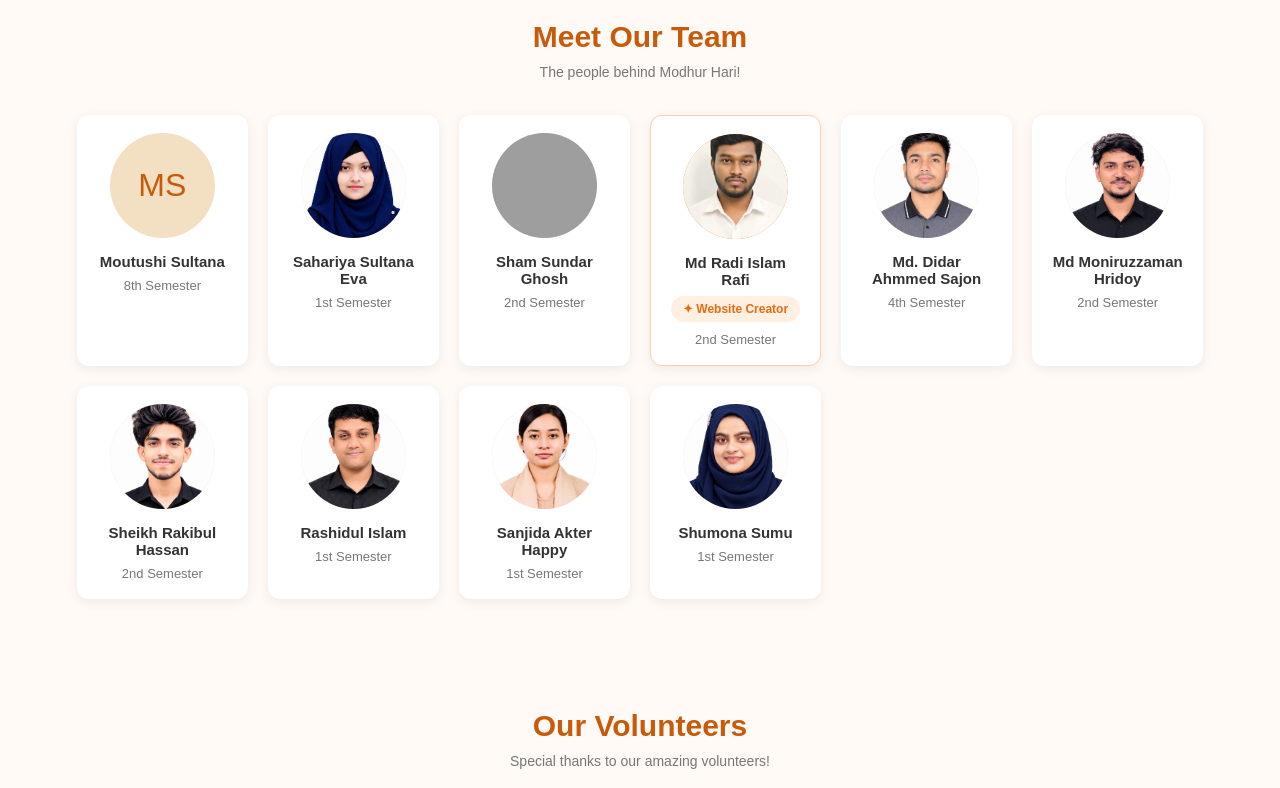
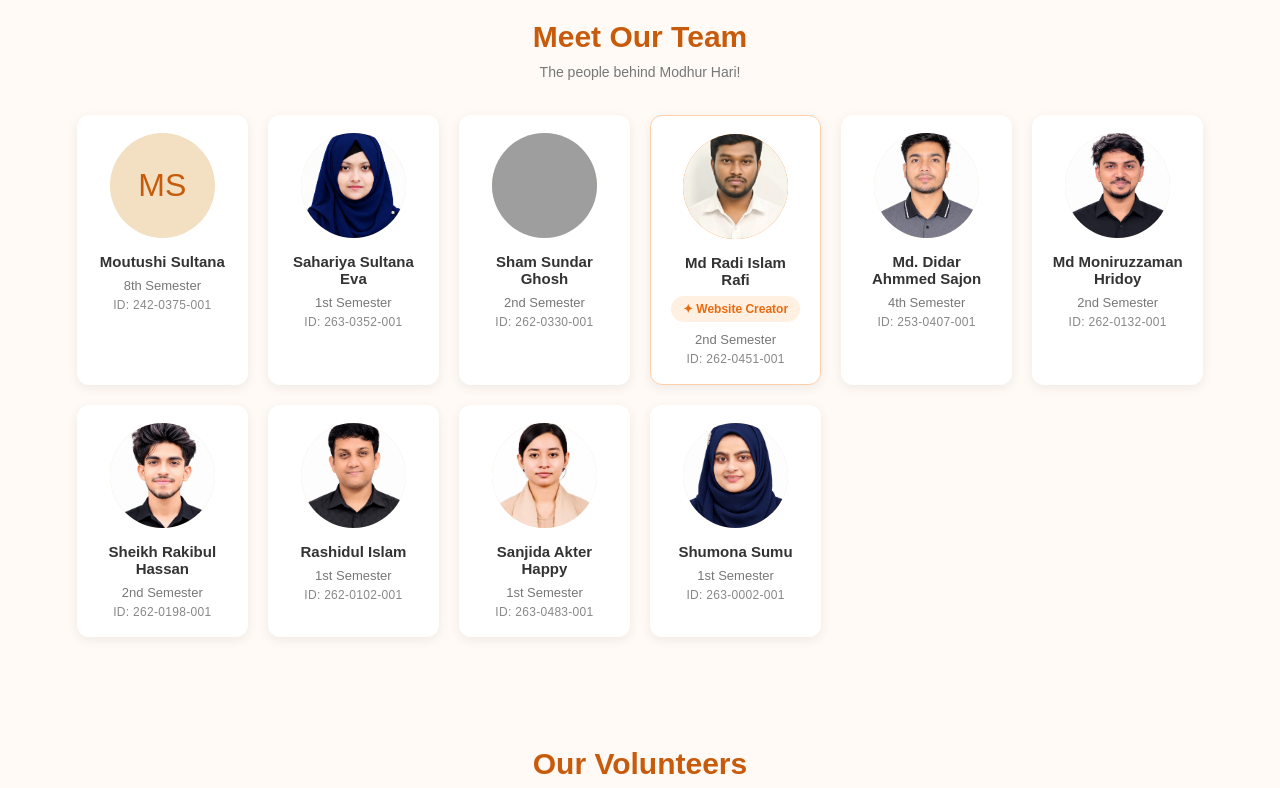
Before and after one commit to traveloflife/Modhur-Hari, a plain HTML site: page index.html in a window 1280 px wide. Shown: the part 2441-3229 px from the top of the page. Drawn offline with Linux system fonts and the light colour scheme; grey boxes are pictures that could not be loaded.

Commit message:
Update index.html

```diff
--- a/index.html
+++ b/index.html
@@ -440,14 +440,22 @@ section {
     font-size: 13px;
 }
 
+/* STUDENT ID */
+.student-id {
+    font-size: 12px !important;
+    color: #888 !important;
+    margin-top: 5px;
+    letter-spacing: 0.3px;
+}
+
 /* WEBSITE CREATOR HIGHLIGHT */
+.person-card.website-creator {
+    border: 1px solid #ffd0a8;
+}
+
 .person-card.website-creator .person-photo {
     background: #f58220;
     color: #ffffff;
-}
-
-.person-card.website-creator {
-    border: 1px solid #ffd0a8;
 }
 
 .creator-badge {
@@ -674,6 +682,7 @@ footer p {
 
 <!-- TOP HEADER -->
 <header id="home">
+
     <div class="brand-row">
 
         <div class="header-logo">
@@ -707,6 +716,7 @@ footer p {
         <a href="#coordinator">Coordinator</a>
         <a href="#cart">Cart 🛒</a>
     </nav>
+
 </header>
 
 <!-- COVER PHOTO -->
@@ -765,11 +775,13 @@ footer p {
     <div class="product-box">
 
         <div class="product-image">
+
             <img src="images/keyring.jpg"
                  alt="Modhur Hari Keyring"
                  onerror="this.style.display='none';this.nextElementSibling.style.display='block';">
 
             <div class="product-fallback">🔑</div>
+
         </div>
 
         <h3>Modhur Hari Keyring</h3>
@@ -781,6 +793,7 @@ footer p {
         <p class="price">Available at Stall</p>
 
     </div>
+
 </section>
 
 <!-- GAME -->
@@ -794,6 +807,7 @@ footer p {
     <div class="game-box">
 
         <div class="game-photo">
+
             <img src="images/cup-shot.jpg"
                  alt="Cup Shot Game illustration"
                  onerror="this.style.display='none';this.nextElementSibling.style.display='flex';">
@@ -801,6 +815,7 @@ footer p {
             <div class="game-photo-fallback">
                 🏀 Cup Shot Challenge
             </div>
+
         </div>
 
         <h3>🏀 Cup Shot Game</h3>
@@ -826,6 +841,7 @@ footer p {
         </button>
 
     </div>
+
 </section>
 
 <!-- TEAM -->
@@ -860,12 +876,13 @@ footer p {
         <p>Our student teams for South Asia Bazar 3.0</p>
     </div>
 
-    <!-- DECORATION -->
+    <!-- DECORATION DEPARTMENT -->
     <div class="department-card">
 
         <h3>Decoration Department</h3>
 
         <div class="table-wrap">
+
             <table class="department-table">
 
                 <thead>
@@ -892,6 +909,7 @@ footer p {
                 </tbody>
 
             </table>
+
         </div>
 
         <p class="department-note">
@@ -900,12 +918,13 @@ footer p {
 
     </div>
 
-    <!-- CULTURAL -->
+    <!-- CULTURAL DEPARTMENT -->
     <div class="department-card">
 
         <h3>Cultural Department</h3>
 
         <div class="table-wrap">
+
             <table class="department-table">
 
                 <thead>
@@ -929,6 +948,7 @@ footer p {
                 </tbody>
 
             </table>
+
         </div>
 
     </div>
@@ -944,11 +964,14 @@ footer p {
     </div>
 
     <div class="coordinator-card">
+
         <h3>Rawkat Noor Priata</h3>
+
         <p>
             South Asia Bazar 3.0 Coordinator,
             University Of South Asia
         </p>
+
     </div>
 
 </section>
@@ -1065,28 +1088,85 @@ foods.forEach((food, index) => {
                 </button>
 
             </div>
+
         </div>
     `;
 });
 
-/* TEAM DATA */
+/* TEAM DATA WITH STUDENT ID */
 const team = [
-    {name:"Moutushi Sultana", semester:"8th", photo:"moutushi.jpg"},
-    {name:"Sahariya Sultana Eva", semester:"1st", photo:"sahariya.jpg"},
-    {name:"Sham Sundar Ghosh", semester:"2nd", photo:"sham.jpg"},
-    {name:"Md Radi Islam Rafi", semester:"2nd", photo:"rafi.jpg"},
-    {name:"Md. Didar Ahmmed Sajon", semester:"4th", photo:"sajon.jpg"},
-    {name:"Md Moniruzzaman Hridoy", semester:"2nd", photo:"hridoy.jpg"},
-    {name:"Sheikh Rakibul Hassan", semester:"2nd", photo:"rakibul.jpg"},
-    {name:"Rashidul Islam", semester:"1st", photo:"rashidul.jpg"},
-    {name:"Sanjida Akter Happy", semester:"1st", photo:"happy.jpg"},
-    {name:"Shumona Sumu", semester:"1st", photo:"sumu.jpg"}
+    {
+        name: "Moutushi Sultana",
+        semester: "8th",
+        studentId: "242-0375-001",
+        photo: "moutushi.jpg"
+    },
+    {
+        name: "Sahariya Sultana Eva",
+        semester: "1st",
+        studentId: "263-0352-001",
+        photo: "sahariya.jpg"
+    },
+    {
+        name: "Sham Sundar Ghosh",
+        semester: "2nd",
+        studentId: "262-0330-001",
+        photo: "sham.jpg"
+    },
+    {
+        name: "Md Radi Islam Rafi",
+        semester: "2nd",
+        studentId: "262-0451-001",
+        photo: "rafi.jpg"
+    },
+    {
+        name: "Md. Didar Ahmmed Sajon",
+        semester: "4th",
+        studentId: "253-0407-001",
+        photo: "sajon.jpg"
+    },
+    {
+        name: "Md Moniruzzaman Hridoy",
+        semester: "2nd",
+        studentId: "262-0132-001",
+        photo: "hridoy.jpg"
+    },
+    {
+        name: "Sheikh Rakibul Hassan",
+        semester: "2nd",
+        studentId: "262-0198-001",
+        photo: "rakibul.jpg"
+    },
+    {
+        name: "Rashidul Islam",
+        semester: "1st",
+        studentId: "262-0102-001",
+        photo: "rashidul.jpg"
+    },
+    {
+        name: "Sanjida Akter Happy",
+        semester: "1st",
+        studentId: "263-0483-001",
+        photo: "happy.jpg"
+    },
+    {
+        name: "Shumona Sumu",
+        semester: "1st",
+        studentId: "263-0002-001",
+        photo: "sumu.jpg"
+    }
 ];
 
 /* VOLUNTEERS DATA */
 const volunteers = [
-    {name:"Azwa Abbas Nuha", photo:"azwa.jpg"},
-    {name:"Maimuna Binte Azad", photo:"maimuna.jpg"}
+    {
+        name: "Azwa Abbas Nuha",
+        photo: "azwa.jpg"
+    },
+    {
+        name: "Maimuna Binte Azad",
+        photo: "maimuna.jpg"
+    }
 ];
 
 /* SHOW PEOPLE */
@@ -1106,6 +1186,7 @@ function showPeople(list, containerId) {
             person.name === "Md Radi Islam Rafi";
 
         container.innerHTML += `
+
             <div class="person-card ${isCreator ? 'website-creator' : ''}">
 
                 <div class="person-photo">
@@ -1124,12 +1205,20 @@ function showPeople(list, containerId) {
                     </p>
                 ` : ''}
 
-                ${person.semester ?
-                    `<p>${person.semester} Semester</p>` :
-                    `<p>Volunteer</p>`
-                }
+                ${person.semester ? `
+                    <p>${person.semester} Semester</p>
+                ` : `
+                    <p>Volunteer</p>
+                `}
+
+                ${person.studentId ? `
+                    <p class="student-id">
+                        ID: ${person.studentId}
+                    </p>
+                ` : ''}
 
             </div>
+
         `;
     });
 }
@@ -1178,12 +1267,15 @@ function updateCart() {
     const totalElement = document.getElementById("cart-total");
 
     if (cart.length === 0) {
+
         cartItems.innerHTML = "Your cart is empty.";
         totalElement.textContent = 0;
+
         return;
     }
 
     let total = 0;
+
     cartItems.innerHTML = "";
 
     cart.forEach((item, index) => {
@@ -1193,6 +1285,7 @@ function updateCart() {
         total += subtotal;
 
         cartItems.innerHTML += `
+
             <div class="cart-item">
 
                 <div>
@@ -1206,6 +1299,7 @@ function updateCart() {
                 </button>
 
             </div>
+
         `;
     });
 
@@ -1220,6 +1314,7 @@ function checkout() {
     }
 
     let message = "Your Order Summary:\n\n";
+
     let total = 0;
 
     cart.forEach(item => {
@@ -1263,9 +1358,11 @@ function playGame() {
 
         document.getElementById("game-result").textContent =
             "Missed! Try the next shot.";
+
     }
 
     document.getElementById("shots").textContent = shots;
+
     document.getElementById("score").textContent = score;
 
     if (shots === 5) {
@@ -1283,6 +1380,7 @@ function resetGame() {
     score = 0;
 
     document.getElementById("shots").textContent = 0;
+
     document.getElementById("score").textContent = 0;
 
     document.getElementById("game-result").textContent =
```
